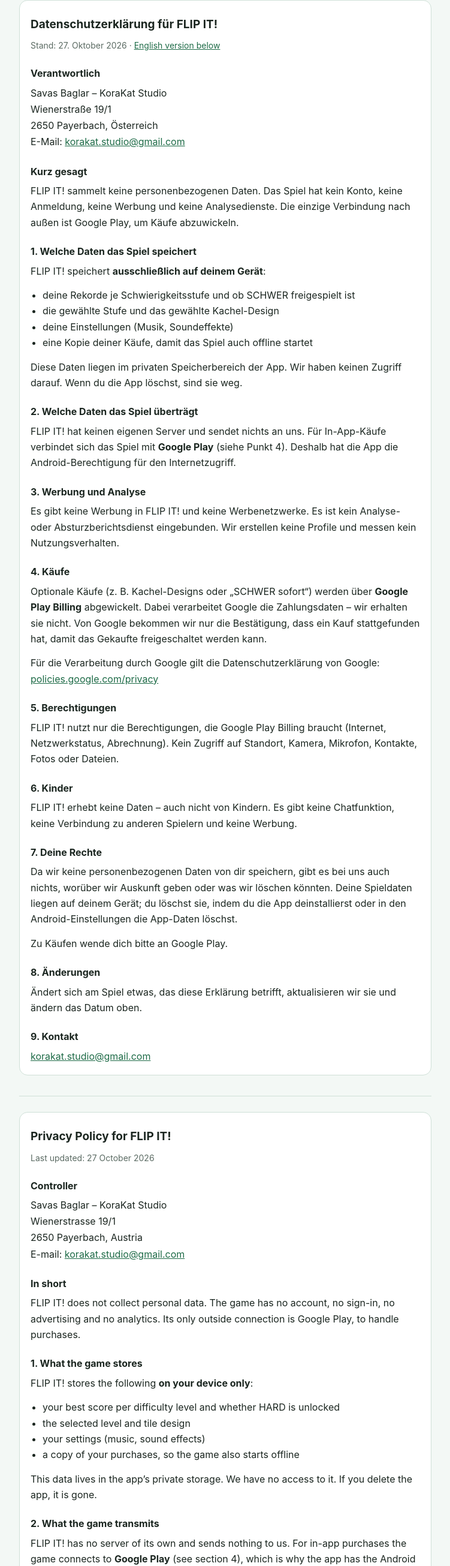
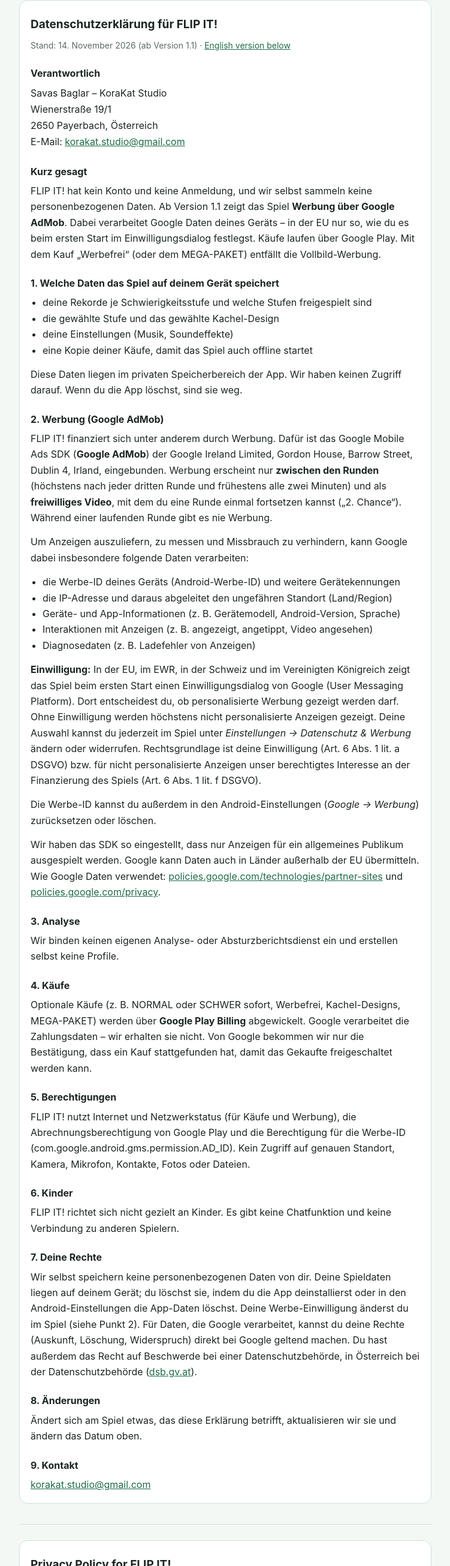
Before and after one commit to KoraKatStudio/KoraKatStudio.github.io, a plain HTML site: page flipit-datenschutz.html in a window 1280 px wide. Shown: the part 189-2800 px from the top of the page at 60% size, without its empty margins (264-1015 px from the left). Drawn offline with Linux system fonts and the light colour scheme.

Commit message:
FLIP IT! Datenschutz: Werbung (AdMob) ab Version 1.1

```diff
--- a/flipit-datenschutz.html
+++ b/flipit-datenschutz.html
@@ -52,7 +52,7 @@ footer a{ color:var(--leise); }
 <main>
 <div class="karte">
 <h2>Datenschutzerkl&auml;rung f&uuml;r FLIP IT!</h2>
-<p class="stand">Stand: 27.&nbsp;Oktober&nbsp;2026 &middot; <a href="#english">English version below</a></p>
+<p class="stand">Stand: 14.&nbsp;November&nbsp;2026 (ab Version 1.1) &middot; <a href="#english">English version below</a></p>
 
 <h3>Verantwortlich</h3>
 <address class="adresse">
@@ -63,14 +63,16 @@ E-Mail: <a href="mailto:korakat.studio@gmail.com">korakat.studio@gmail.com</a>
 </address>
 
 <h3>Kurz gesagt</h3>
-<p>FLIP IT! sammelt keine personenbezogenen Daten. Das Spiel hat kein Konto,
-keine Anmeldung, keine Werbung und keine Analysedienste. Die einzige
-Verbindung nach au&szlig;en ist Google Play, um K&auml;ufe abzuwickeln.</p>
+<p>FLIP IT! hat kein Konto und keine Anmeldung, und wir selbst sammeln keine
+personenbezogenen Daten. Ab Version 1.1 zeigt das Spiel <strong>Werbung &uuml;ber
+Google AdMob</strong>. Dabei verarbeitet Google Daten deines Ger&auml;ts &ndash; in der
+EU nur so, wie du es beim ersten Start im Einwilligungsdialog festlegst. K&auml;ufe
+laufen &uuml;ber Google Play. Mit dem Kauf &bdquo;Werbefrei&ldquo; (oder dem MEGA-PAKET)
+entf&auml;llt die Vollbild-Werbung.</p>
 
-<h3>1. Welche Daten das Spiel speichert</h3>
-<p>FLIP IT! speichert <strong>ausschlie&szlig;lich auf deinem Ger&auml;t</strong>:</p>
+<h3>1. Welche Daten das Spiel auf deinem Ger&auml;t speichert</h3>
 <ul>
-<li>deine Rekorde je Schwierigkeitsstufe und ob SCHWER freigespielt ist</li>
+<li>deine Rekorde je Schwierigkeitsstufe und welche Stufen freigespielt sind</li>
 <li>die gew&auml;hlte Stufe und das gew&auml;hlte Kachel-Design</li>
 <li>deine Einstellungen (Musik, Soundeffekte)</li>
 <li>eine Kopie deiner K&auml;ufe, damit das Spiel auch offline startet</li>
@@ -78,41 +80,70 @@ Verbindung nach au&szlig;en ist Google Play, um K&auml;ufe abzuwickeln.</p>
 <p>Diese Daten liegen im privaten Speicherbereich der App. Wir haben keinen
 Zugriff darauf. Wenn du die App l&ouml;schst, sind sie weg.</p>
 
-<h3>2. Welche Daten das Spiel &uuml;bertr&auml;gt</h3>
-<p>FLIP IT! hat keinen eigenen Server und sendet nichts an uns. F&uuml;r
-In-App-K&auml;ufe verbindet sich das Spiel mit <strong>Google Play</strong>
-(siehe Punkt 4). Deshalb hat die App die Android-Berechtigung f&uuml;r den
-Internetzugriff.</p>
+<h3>2. Werbung (Google AdMob)</h3>
+<p>FLIP IT! finanziert sich unter anderem durch Werbung. Daf&uuml;r ist das
+Google Mobile Ads SDK (<strong>Google AdMob</strong>) der Google Ireland Limited,
+Gordon House, Barrow Street, Dublin 4, Irland, eingebunden. Werbung erscheint
+nur <strong>zwischen den Runden</strong> (h&ouml;chstens nach jeder dritten Runde und
+fr&uuml;hestens alle zwei Minuten) und als <strong>freiwilliges Video</strong>, mit dem
+du eine Runde einmal fortsetzen kannst (&bdquo;2. Chance&ldquo;). W&auml;hrend einer
+laufenden Runde gibt es nie Werbung.</p>
+<p>Um Anzeigen auszuliefern, zu messen und Missbrauch zu verhindern, kann
+Google dabei insbesondere folgende Daten verarbeiten:</p>
+<ul>
+<li>die Werbe-ID deines Ger&auml;ts (Android-Werbe-ID) und weitere Ger&auml;tekennungen</li>
+<li>die IP-Adresse und daraus abgeleitet den ungef&auml;hren Standort (Land/Region)</li>
+<li>Ger&auml;te- und App-Informationen (z.&nbsp;B. Ger&auml;temodell, Android-Version, Sprache)</li>
+<li>Interaktionen mit Anzeigen (z.&nbsp;B. angezeigt, angetippt, Video angesehen)</li>
+<li>Diagnosedaten (z.&nbsp;B. Ladefehler von Anzeigen)</li>
+</ul>
+<p><strong>Einwilligung:</strong> In der EU, im EWR, in der Schweiz und im
+Vereinigten K&ouml;nigreich zeigt das Spiel beim ersten Start einen
+Einwilligungsdialog von Google (User Messaging Platform). Dort entscheidest du,
+ob personalisierte Werbung gezeigt werden darf. Ohne Einwilligung werden
+h&ouml;chstens nicht personalisierte Anzeigen gezeigt. Deine Auswahl kannst du
+jederzeit im Spiel unter <em>Einstellungen &rarr; Datenschutz &amp; Werbung</em>
+&auml;ndern oder widerrufen. Rechtsgrundlage ist deine Einwilligung
+(Art.&nbsp;6 Abs.&nbsp;1 lit.&nbsp;a DSGVO) bzw. f&uuml;r nicht personalisierte Anzeigen unser
+berechtigtes Interesse an der Finanzierung des Spiels (Art.&nbsp;6 Abs.&nbsp;1 lit.&nbsp;f DSGVO).</p>
+<p>Die Werbe-ID kannst du au&szlig;erdem in den Android-Einstellungen
+(<em>Google &rarr; Werbung</em>) zur&uuml;cksetzen oder l&ouml;schen.</p>
+<p>Wir haben das SDK so eingestellt, dass nur Anzeigen f&uuml;r ein allgemeines
+Publikum ausgespielt werden. Google kann Daten auch in L&auml;nder au&szlig;erhalb der EU
+&uuml;bermitteln. Wie Google Daten verwendet:
+<a href="https://policies.google.com/technologies/partner-sites">policies.google.com/technologies/partner-sites</a>
+und <a href="https://policies.google.com/privacy">policies.google.com/privacy</a>.</p>
 
-<h3>3. Werbung und Analyse</h3>
-<p>Es gibt keine Werbung in FLIP IT! und keine Werbenetzwerke. Es ist kein
-Analyse- oder Absturzberichtsdienst eingebunden. Wir erstellen keine Profile
-und messen kein Nutzungsverhalten.</p>
+<h3>3. Analyse</h3>
+<p>Wir binden keinen eigenen Analyse- oder Absturzberichtsdienst ein und
+erstellen selbst keine Profile.</p>
 
 <h3>4. K&auml;ufe</h3>
-<p>Optionale K&auml;ufe (z.&nbsp;B. Kachel-Designs oder &bdquo;SCHWER sofort&ldquo;)
-werden &uuml;ber <strong>Google Play Billing</strong> abgewickelt. Dabei verarbeitet
-Google die Zahlungsdaten &ndash; wir erhalten sie nicht. Von Google bekommen wir
+<p>Optionale K&auml;ufe (z.&nbsp;B. NORMAL oder SCHWER sofort, Werbefrei, Kachel-Designs,
+MEGA-PAKET) werden &uuml;ber <strong>Google Play Billing</strong> abgewickelt. Google
+verarbeitet die Zahlungsdaten &ndash; wir erhalten sie nicht. Von Google bekommen wir
 nur die Best&auml;tigung, dass ein Kauf stattgefunden hat, damit das Gekaufte
 freigeschaltet werden kann.</p>
-<p>F&uuml;r die Verarbeitung durch Google gilt die Datenschutzerkl&auml;rung von
-Google: <a href="https://policies.google.com/privacy">policies.google.com/privacy</a></p>
 
 <h3>5. Berechtigungen</h3>
-<p>FLIP IT! nutzt nur die Berechtigungen, die Google Play Billing braucht
-(Internet, Netzwerkstatus, Abrechnung). Kein Zugriff auf Standort, Kamera,
-Mikrofon, Kontakte, Fotos oder Dateien.</p>
+<p>FLIP IT! nutzt Internet und Netzwerkstatus (f&uuml;r K&auml;ufe und Werbung), die
+Abrechnungsberechtigung von Google Play und die Berechtigung f&uuml;r die
+Werbe-ID (com.google.android.gms.permission.AD_ID). Kein Zugriff auf
+genauen Standort, Kamera, Mikrofon, Kontakte, Fotos oder Dateien.</p>
 
 <h3>6. Kinder</h3>
-<p>FLIP IT! erhebt keine Daten &ndash; auch nicht von Kindern. Es gibt keine
-Chatfunktion, keine Verbindung zu anderen Spielern und keine Werbung.</p>
+<p>FLIP IT! richtet sich nicht gezielt an Kinder. Es gibt keine Chatfunktion
+und keine Verbindung zu anderen Spielern.</p>
 
 <h3>7. Deine Rechte</h3>
-<p>Da wir keine personenbezogenen Daten von dir speichern, gibt es bei uns
-auch nichts, wor&uuml;ber wir Auskunft geben oder was wir l&ouml;schen k&ouml;nnten. Deine
+<p>Wir selbst speichern keine personenbezogenen Daten von dir. Deine
 Spieldaten liegen auf deinem Ger&auml;t; du l&ouml;schst sie, indem du die App
-deinstallierst oder in den Android-Einstellungen die App-Daten l&ouml;schst.</p>
-<p>Zu K&auml;ufen wende dich bitte an Google Play.</p>
+deinstallierst oder in den Android-Einstellungen die App-Daten l&ouml;schst. Deine
+Werbe-Einwilligung &auml;nderst du im Spiel (siehe Punkt 2). F&uuml;r Daten, die Google
+verarbeitet, kannst du deine Rechte (Auskunft, L&ouml;schung, Widerspruch) direkt bei
+Google geltend machen. Du hast au&szlig;erdem das Recht auf Beschwerde bei einer
+Datenschutzbeh&ouml;rde, in &Ouml;sterreich bei der Datenschutzbeh&ouml;rde
+(<a href="https://www.dsb.gv.at">dsb.gv.at</a>).</p>
 
 <h3>8. &Auml;nderungen</h3>
 <p>&Auml;ndert sich am Spiel etwas, das diese Erkl&auml;rung betrifft, aktualisieren
@@ -126,7 +157,7 @@ wir sie und &auml;ndern das Datum oben.</p>
 
 <div class="karte" id="english">
 <h2>Privacy Policy for FLIP IT!</h2>
-<p class="stand">Last updated: 27&nbsp;October&nbsp;2026</p>
+<p class="stand">Last updated: 14&nbsp;November&nbsp;2026 (version 1.1 and later)</p>
 
 <h3>Controller</h3>
 <address class="adresse">
@@ -137,14 +168,15 @@ E-mail: <a href="mailto:korakat.studio@gmail.com">korakat.studio@gmail.com</a>
 </address>
 
 <h3>In short</h3>
-<p>FLIP IT! does not collect personal data. The game has no account, no
-sign-in, no advertising and no analytics. Its only outside connection is
-Google Play, to handle purchases.</p>
+<p>FLIP IT! has no account and no sign-in, and we ourselves do not collect
+personal data. From version 1.1 the game shows <strong>ads through Google
+AdMob</strong>. Google processes data from your device for this &ndash; in the EU only
+as you choose in the consent dialog on first launch. Purchases are handled by
+Google Play. Buying &ldquo;No Ads&rdquo; (or the MEGA PACK) removes full-screen ads.</p>
 
-<h3>1. What the game stores</h3>
-<p>FLIP IT! stores the following <strong>on your device only</strong>:</p>
+<h3>1. What the game stores on your device</h3>
 <ul>
-<li>your best score per difficulty level and whether HARD is unlocked</li>
+<li>your best score per difficulty level and which levels are unlocked</li>
 <li>the selected level and tile design</li>
 <li>your settings (music, sound effects)</li>
 <li>a copy of your purchases, so the game also starts offline</li>
@@ -152,38 +184,65 @@ Google Play, to handle purchases.</p>
 <p>This data lives in the app&rsquo;s private storage. We have no access to it.
 If you delete the app, it is gone.</p>
 
-<h3>2. What the game transmits</h3>
-<p>FLIP IT! has no server of its own and sends nothing to us. For in-app
-purchases the game connects to <strong>Google Play</strong> (see section 4),
-which is why the app has the Android internet permission.</p>
+<h3>2. Advertising (Google AdMob)</h3>
+<p>FLIP IT! is partly funded by ads. For this it includes the Google Mobile
+Ads SDK (<strong>Google AdMob</strong>) by Google Ireland Limited, Gordon House,
+Barrow Street, Dublin 4, Ireland. Ads only appear <strong>between rounds</strong>
+(at most after every third round and no more than once every two minutes) and
+as an <strong>optional video</strong> that lets you continue a round once
+(&ldquo;2nd chance&rdquo;). There are never ads during a running round.</p>
+<p>To serve and measure ads and to prevent fraud, Google may process in
+particular:</p>
+<ul>
+<li>your device&rsquo;s advertising ID (Android advertising ID) and other device identifiers</li>
+<li>your IP address and the approximate location derived from it (country/region)</li>
+<li>device and app information (e.g. device model, Android version, language)</li>
+<li>interactions with ads (e.g. shown, tapped, video watched)</li>
+<li>diagnostic data (e.g. ad loading errors)</li>
+</ul>
+<p><strong>Consent:</strong> In the EU, the EEA, Switzerland and the UK the game
+shows a consent dialog from Google (User Messaging Platform) on first launch,
+where you decide whether personalised ads may be shown. Without consent, at
+most non-personalised ads are shown. You can change or withdraw your choice at
+any time in the game under <em>Settings &rarr; Privacy &amp; ads</em>. The legal
+basis is your consent (Art.&nbsp;6(1)(a) GDPR) or, for non-personalised ads, our
+legitimate interest in funding the game (Art.&nbsp;6(1)(f) GDPR).</p>
+<p>You can also reset or delete the advertising ID in Android settings
+(<em>Google &rarr; Ads</em>).</p>
+<p>We have configured the SDK to serve only ads suitable for a general
+audience. Google may transfer data to countries outside the EU. How Google
+uses data:
+<a href="https://policies.google.com/technologies/partner-sites">policies.google.com/technologies/partner-sites</a>
+and <a href="https://policies.google.com/privacy">policies.google.com/privacy</a>.</p>
 
-<h3>3. Advertising and analytics</h3>
-<p>There is no advertising in FLIP IT! and no ad networks. No analytics or
-crash reporting service is included. We do not build profiles and do not
-measure usage behaviour.</p>
+<h3>3. Analytics</h3>
+<p>We do not include any analytics or crash reporting service of our own and
+do not build profiles ourselves.</p>
 
 <h3>4. Purchases</h3>
-<p>Optional purchases (e.g. tile designs or &ldquo;HARD now&rdquo;) are handled
-through <strong>Google Play Billing</strong>. Google processes the payment
-data; we do not receive it. From Google we only receive the confirmation that
-a purchase took place, so that the purchased item can be unlocked.</p>
-<p>Google&rsquo;s processing is governed by Google&rsquo;s privacy policy:
-<a href="https://policies.google.com/privacy">policies.google.com/privacy</a></p>
+<p>Optional purchases (e.g. NORMAL or HARD now, No Ads, tile designs, MEGA
+PACK) are handled through <strong>Google Play Billing</strong>. Google processes
+the payment data; we do not receive it. From Google we only receive the
+confirmation that a purchase took place, so that the item can be unlocked.</p>
 
 <h3>5. Permissions</h3>
-<p>FLIP IT! only uses the permissions Google Play Billing needs (internet,
-network state, billing). No access to location, camera, microphone,
-contacts, photos or files.</p>
+<p>FLIP IT! uses internet and network state (for purchases and ads), the
+Google Play billing permission and the advertising ID permission
+(com.google.android.gms.permission.AD_ID). No access to precise location,
+camera, microphone, contacts, photos or files.</p>
 
 <h3>6. Children</h3>
-<p>FLIP IT! collects no data &ndash; including from children. There is no chat,
-no connection to other players and no advertising.</p>
+<p>FLIP IT! is not specifically directed at children. There is no chat and no
+connection to other players.</p>
 
 <h3>7. Your rights</h3>
-<p>Since we store no personal data about you, there is nothing on our side to
-disclose or delete. Your game data is on your device; you remove it by
-uninstalling the app or clearing the app&rsquo;s data in Android settings.</p>
-<p>For purchases, please contact Google Play.</p>
+<p>We do not store personal data about you ourselves. Your game data is on
+your device; you remove it by uninstalling the app or clearing the app&rsquo;s data
+in Android settings. You change your ad consent in the game (see section 2).
+For data processed by Google you can exercise your rights (access, erasure,
+objection) directly with Google. You also have the right to lodge a complaint
+with a data protection authority; in Austria this is the
+Datenschutzbeh&ouml;rde (<a href="https://www.dsb.gv.at">dsb.gv.at</a>).</p>
 
 <h3>8. Changes</h3>
 <p>If something changes in the game that affects this policy, we will update
```
